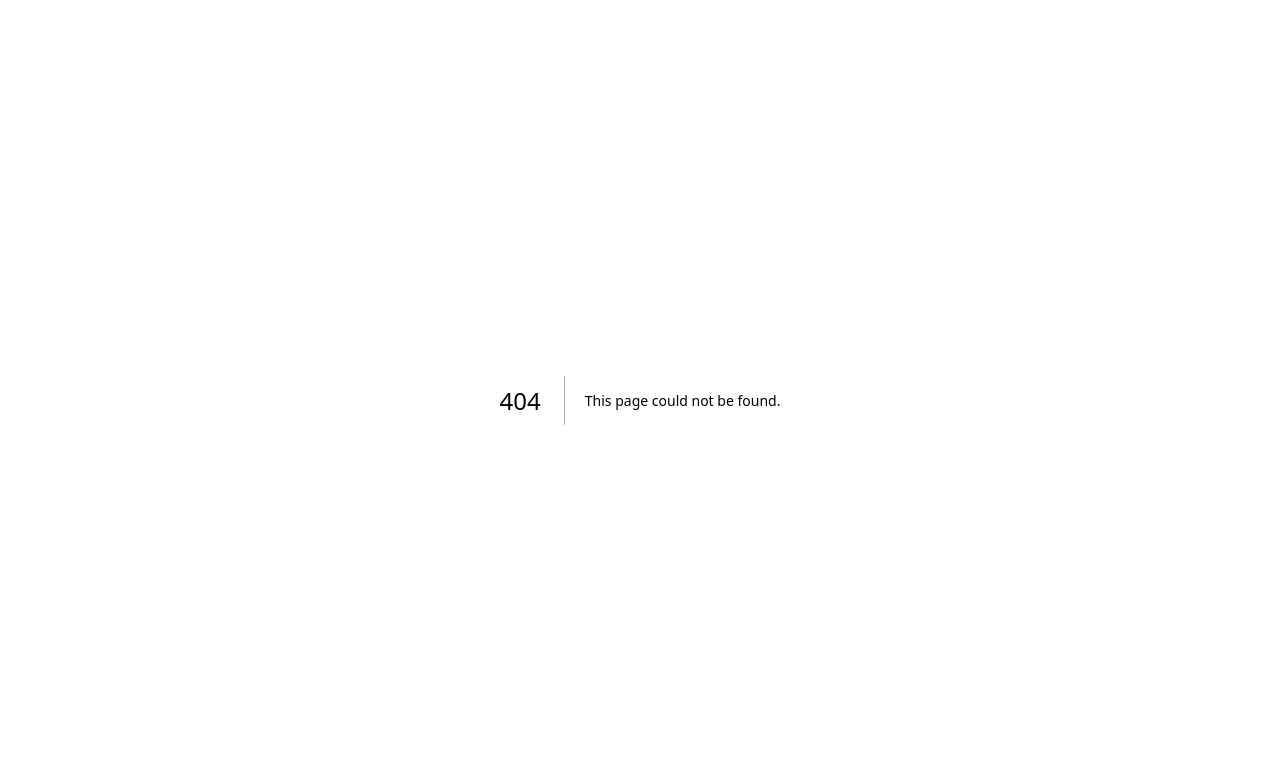
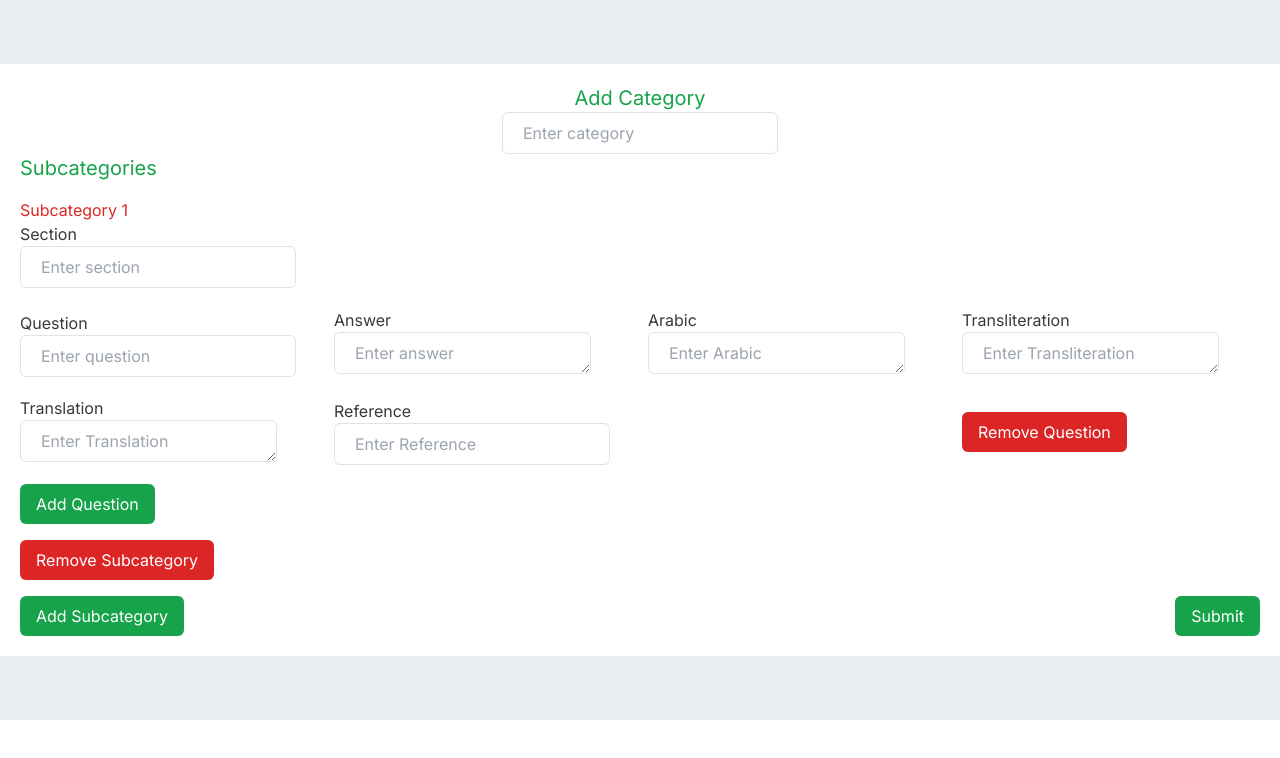
Before and after one commit to FuadTalukder85/ird-foundation, a Next.js app: page /Form in a window 1280 px wide. Before the commit this address had no page. Shown: the top 758 px of the page. Built offline with nearby package versions, Linux system fonts and the light colour scheme.

Commit message:
make form and post data on mongodb

```diff
--- a/package.json
+++ b/package.json
@@ -11,7 +11,8 @@
   "dependencies": {
     "next": "15.1.4",
     "react": "^19.0.0",
-    "react-dom": "^19.0.0"
+    "react-dom": "^19.0.0",
+    "react-hook-form": "^7.54.2"
   },
   "devDependencies": {
     "@eslint/eslintrc": "^3",
--- /dev/null
+++ b/src/app/(home)/Form/page.jsx
@@ -0,0 +1,289 @@
+"use client";
+import { useForm, useFieldArray } from "react-hook-form";
+
+const Form = () => {
+  const {
+    register,
+    control,
+    handleSubmit,
+    formState: { errors },
+    reset,
+  } = useForm({
+    defaultValues: {
+      cat: "",
+      subCat: [
+        {
+          section: "",
+          questions: [
+            {
+              question: "",
+              answer: "",
+              arabic: "",
+              transliteration: "",
+              translation: "",
+              reference: "",
+            },
+          ],
+        },
+      ],
+    },
+  });
+
+  // Field Array for Subcategories
+  const {
+    fields: subCatFields,
+    append: appendSubCat,
+    remove: removeSubCat,
+  } = useFieldArray({
+    control,
+    name: "subCat",
+  });
+  const generateUniqueId = () =>
+    `${Date.now()}-${Math.random().toString(36).substr(2, 9)}`;
+  const onSubmit = (data) => {
+    const formattedData = {
+      cat: data.cat,
+      subCat: data.subCat.map((subCat) => ({
+        _id: generateUniqueId(),
+        section: subCat.section,
+        ...subCat.questions.reduce((acc, question, questionIndex) => {
+          acc[`question0${questionIndex + 1}`] = question.question;
+          acc[`answer0${questionIndex + 1}`] = question.answer;
+          acc[`arabic0${questionIndex + 1}`] = question.arabic;
+          acc[`transliteration0${questionIndex + 1}`] =
+            question.transliteration;
+          acc[`translation0${questionIndex + 1}`] = question.translation;
+          acc[`reference0${questionIndex + 1}`] = question.reference;
+          return acc;
+        }, {}),
+      })),
+    };
+
+    console.log(formattedData);
+
+    fetch(
+      "http://localhost:2025/api/add-dua",
+      {
+        method: "POST",
+        headers: {
+          "Content-Type": "application/json",
+        },
+        body: JSON.stringify(formattedData),
+      },
+      reset()
+    )
+      .then((response) => response.json())
+      .then((result) => console.log(result))
+      .catch((error) => console.error("Error:", error));
+  };
+
+  return (
+    <div className="max-w-7xl mx-auto py-16">
+      <form onSubmit={handleSubmit(onSubmit)} className="bg-white p-5">
+        <div className="flex justify-center">
+          <div>
+            <label className="block text-green-600 text-center text-xl">
+              Add Category
+            </label>
+            <input
+              {...register("cat", { required: true })}
+              placeholder="Enter category"
+              className="px-5 py-2 border border-[#E2E2E2] rounded-md"
+            />
+            {errors.cat && (
+              <p className="text-sm text-red-600">This field is required</p>
+            )}
+          </div>
+        </div>
+
+        <h3 className="text-green-600 text-xl">Subcategories</h3>
+        {subCatFields.map((subCat, subCatIndex) => {
+          return (
+            <div key={subCat.id} className="mt-4">
+              <h4 className="text-red-600">Subcategory {subCatIndex + 1}</h4>
+              <div className="grid grid-cols-4 items-center pb-5">
+                <div>
+                  <label className="block text-[#393939]">Section</label>
+                  <input
+                    {...register(`subCat.${subCatIndex}.section`, {
+                      required: true,
+                    })}
+                    placeholder="Enter section"
+                    className="px-5 py-2 border border-[#E2E2E2] rounded-md"
+                  />
+                  {errors.subCat && (
+                    <p className="text-sm text-red-600">
+                      This field is required
+                    </p>
+                  )}
+                </div>
+              </div>
+              <SubcategoryQuestions
+                subCatIndex={subCatIndex}
+                control={control}
+                register={register}
+                removeQuestion={removeSubCat}
+              />
+              <button
+                type="button"
+                onClick={() => removeSubCat(subCatIndex)}
+                className="bg-red-600 text-white px-4 py-2 rounded-md mt-4"
+              >
+                Remove Subcategory
+              </button>
+            </div>
+          );
+        })}
+
+        <div className="flex justify-between mt-4">
+          <button
+            type="button"
+            onClick={() =>
+              appendSubCat({
+                section: "",
+                questions: [
+                  {
+                    question: "",
+                    answer: "",
+                    arabic: "",
+                    transliteration: "",
+                    translation: "",
+                    reference: "",
+                  },
+                ],
+              })
+            }
+            className="bg-green-600 text-white px-4 py-2 rounded-md"
+          >
+            Add Subcategory
+          </button>
+          <button
+            type="submit"
+            className="bg-green-600 text-white px-4 py-2 rounded-md"
+          >
+            Submit
+          </button>
+        </div>
+      </form>
+    </div>
+  );
+};
+
+const SubcategoryQuestions = ({ subCatIndex, control, register }) => {
+  // Field Array for Questions inside each Subcategory
+  const {
+    fields: questionFields,
+    append: appendQuestion,
+    remove: removeQuestionInternal,
+  } = useFieldArray({
+    control,
+    name: `subCat.${subCatIndex}.questions`, // Dynamically referencing questions in the subcategory
+  });
+
+  return (
+    <div className="col-span-4">
+      {questionFields.map((question, questionIndex) => (
+        <div
+          key={question.id}
+          className="grid grid-cols-4 items-center gap-4 mb-4"
+        >
+          <div>
+            <label className="block text-[#393939]">Question</label>
+            <input
+              {...register(
+                `subCat.${subCatIndex}.questions.${questionIndex}.question`,
+                { required: true }
+              )}
+              placeholder="Enter question"
+              className="px-5 py-2 border border-[#E2E2E2] rounded-md"
+            />
+          </div>
+          <div>
+            <label className="block text-[#393939]">Answer</label>
+            <textarea
+              rows={1}
+              {...register(
+                `subCat.${subCatIndex}.questions.${questionIndex}.answer`,
+                { required: true }
+              )}
+              placeholder="Enter answer"
+              className="px-5 py-2 border border-[#E2E2E2] rounded-md"
+            />
+          </div>
+          <div>
+            <label className="block text-[#393939]">Arabic</label>
+            <textarea
+              rows={1}
+              {...register(
+                `subCat.${subCatIndex}.questions.${questionIndex}.arabic`
+              )}
+              placeholder="Enter Arabic"
+              className="px-5 py-2 border border-[#E2E2E2] rounded-md"
+            />
+          </div>
+          <div>
+            <label className="block text-[#393939]">Transliteration</label>
+            <textarea
+              rows={1}
+              {...register(
+                `subCat.${subCatIndex}.questions.${questionIndex}.transliteration`
+              )}
+              placeholder="Enter Transliteration"
+              className="px-5 py-2 border border-[#E2E2E2] rounded-md"
+            />
+          </div>
+          <div>
+            <label className="block text-[#393939]">Translation</label>
+            <textarea
+              rows={1}
+              {...register(
+                `subCat.${subCatIndex}.questions.${questionIndex}.translation`
+              )}
+              placeholder="Enter Translation"
+              className="px-5 py-2 border border-[#E2E2E2] rounded-md"
+            />
+          </div>
+          <div>
+            <label className="block text-[#393939]">Reference</label>
+            <input
+              {...register(
+                `subCat.${subCatIndex}.questions.${questionIndex}.reference`,
+                { required: true }
+              )}
+              placeholder="Enter Reference"
+              className="px-5 py-2 border border-[#E2E2E2] rounded-md"
+            />
+          </div>
+          <div></div>
+          <div>
+            <button
+              type="button"
+              onClick={() => removeQuestionInternal(questionIndex)}
+              className="bg-red-600 text-white px-4 py-2 rounded-md"
+            >
+              Remove Question
+            </button>
+          </div>
+        </div>
+      ))}
+      <button
+        type="button"
+        onClick={() =>
+          appendQuestion({
+            question: "",
+            answer: "",
+            arabic: "",
+            transliteration: "",
+            translation: "",
+            reference: "",
+          })
+        }
+        className="bg-green-600 text-white px-4 py-2 rounded-md"
+      >
+        Add Question
+      </button>
+    </div>
+  );
+};
+
+export default Form;
--- a/src/app/(home)/layout.jsx
+++ b/src/app/(home)/layout.jsx
@@ -1,7 +1,7 @@
 import React from "react";
 
 const layout = ({ children }) => {
-  return <div>{children}</div>;
+  return <div className="bg-[#EBEEF2]">{children}</div>;
 };
 
 export default layout;
```
Also changed, not shown: 1 other file (tests, documents, lock files or other folders).
